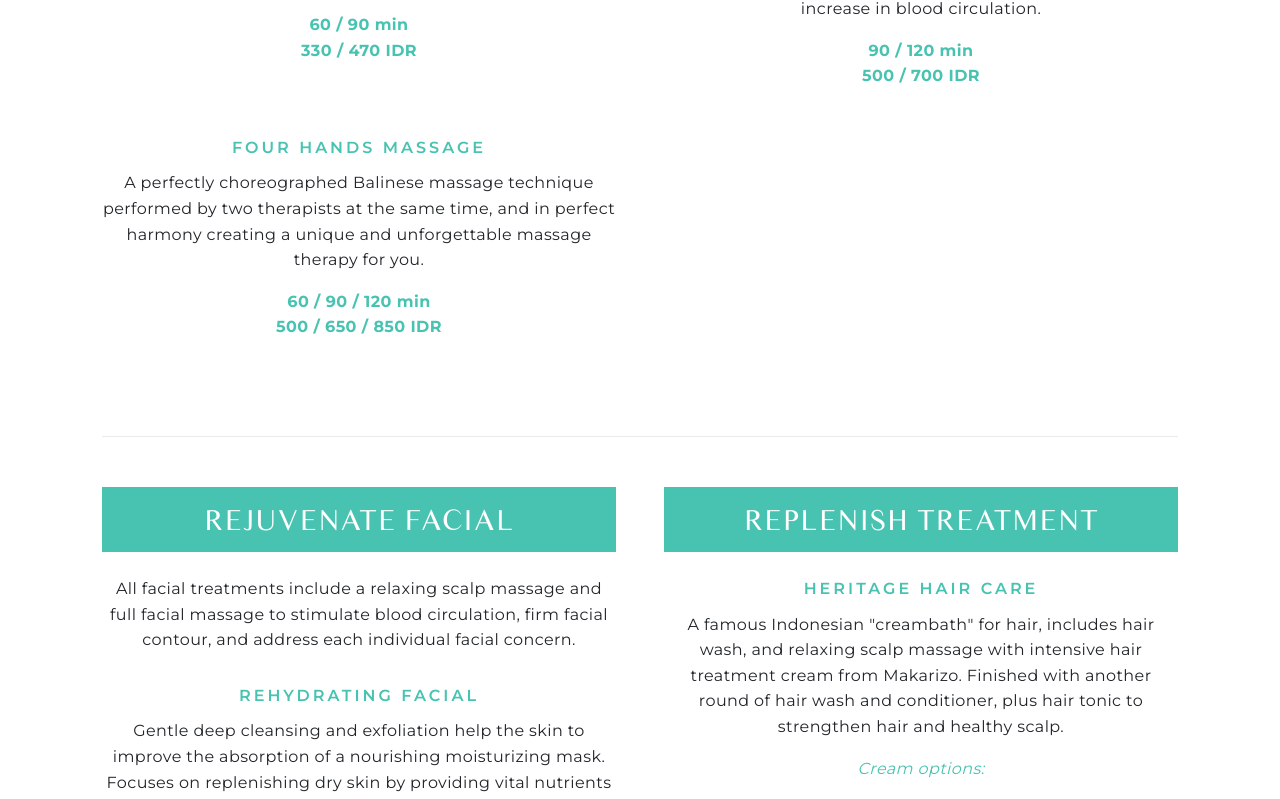
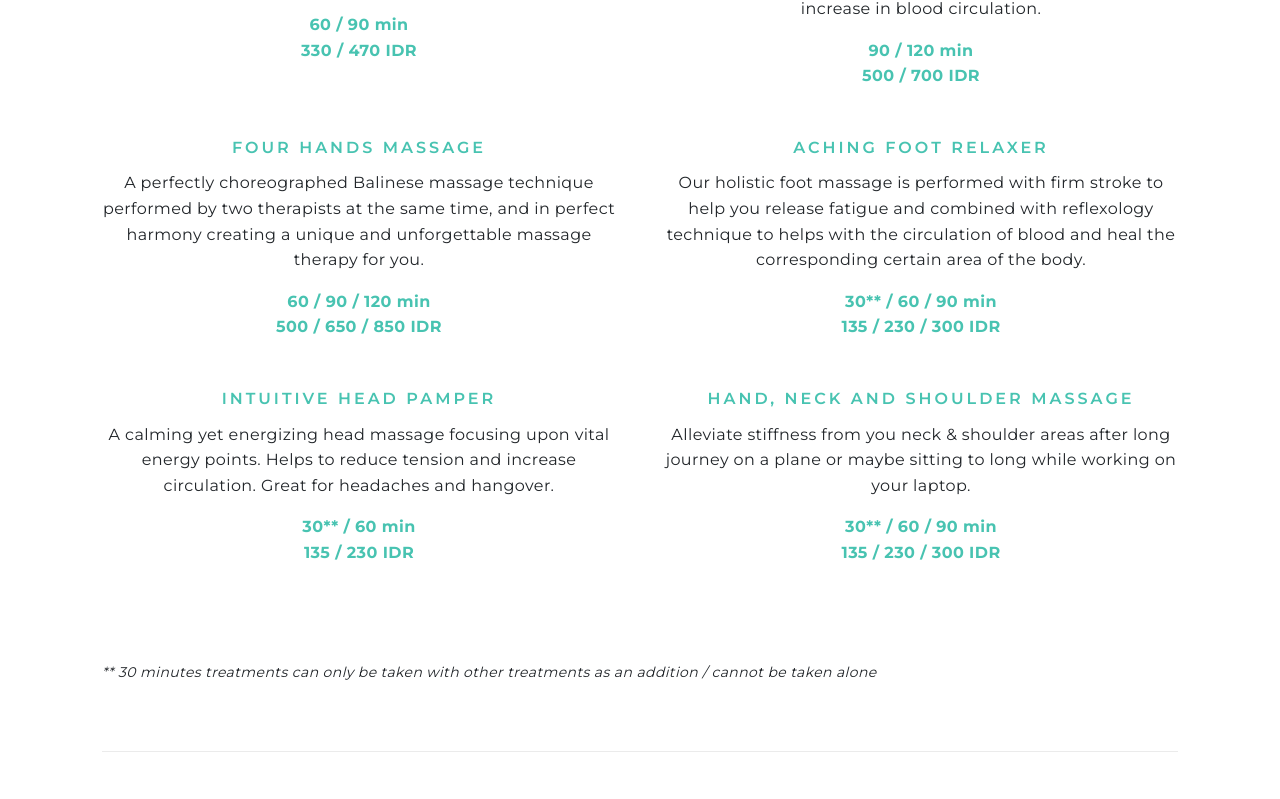
Before and after one commit to aldipee/redayspa, a Next.js app: page /treatment-menu in a window 1280 px wide. Shown: the part 1496-2295 px from the top of the page. Built offline with nearby package versions, Linux system fonts and the light colour scheme.

Commit message:
added new treatment to rewellness

```diff
--- a/pages/treatment-menu.js
+++ b/pages/treatment-menu.js
@@ -157,6 +157,42 @@ export default function Home() {
                         <br />
                         500 / 650 / 850 IDR
                       </p>
+                    </div>
+                    <div className='col-sm-6 mb30 mt-0 text-center'>
+                      <div className='sm-heading'>ACHING FOOT RELAXER</div>
+                      <p>
+                        Our holistic foot massage is performed with firm stroke to help you release fatigue and combined with reflexology technique to helps with the circulation of blood and heal the corresponding certain area of the body.
+                      </p>
+                      <p className='font-bold green'>
+                        30** / 60 / 90 min
+                        <br />
+                        135 / 230 / 300 IDR
+                      </p>
+                    </div>
+                    <div className='col-sm-6 mb30 mt-0 text-center'>
+                      <div className='sm-heading'>INTUITIVE HEAD PAMPER</div>
+                      <p>
+                        A calming yet energizing head massage focusing upon vital energy points. Helps to reduce tension and increase circulation. Great for headaches and hangover.
+                      </p>
+                      <p className='font-bold green'>
+                        30** / 60 min
+                        <br />
+                        135 / 230 IDR
+                      </p>
+                    </div>
+                    <div className='col-sm-6 mb30 mt-0 text-center'>
+                      <div className='sm-heading'>HAND, NECK AND SHOULDER MASSAGE</div>
+                      <p>
+                        Alleviate stiffness from you neck & shoulder areas after long journey on a plane or maybe sitting to long while working on your laptop.
+                      </p>
+                      <p className='font-bold green'>
+                        30** / 60 / 90 min
+                        <br />
+                        135 / 230 / 300 IDR
+                      </p>
+                    </div>
+                    <div className='col-sm-12'>
+                      <p className='italic small'>** 30 minutes treatments can only be taken with other treatments as an addition / cannot be taken alone</p>
                     </div>
                   </div>
                 </div>
@@ -478,30 +514,7 @@ export default function Home() {
 
                     <div className='col-sm-6'>
                       <div className='treatment-heading mb24'>REFRESHING STEPS</div>
-                      <div className='text-center mb30'>
-                        <div className='sm-heading'>ACHING FOOT RELAXER</div>
-                        <p>
-                          Our holistic foot massage is performed with firm stroke to help you release fatigue and leave
-                          leg muscles feel lighten.
-                        </p>
-                        <p className='font-bold green'>
-                          60 min
-                          <br />
-                          200 IDR
-                        </p>
-                      </div>
-                      <div className='text-center mb30'>
-                        <div className='sm-heading'>FOOT REFLEXOLOGY</div>
-                        <p>
-                          A combination of thumb-and-finger technique delivers an invigorating and relaxing massage.
-                          Leaves you feeling totally relaxed and restores your body’s natural state of equilibrium.
-                        </p>
-                        <p className='font-bold green'>
-                          60 min
-                          <br />
-                          200 IDR
-                        </p>
-                      </div>
+
                     </div>
                   </div>
                 </div>
```
